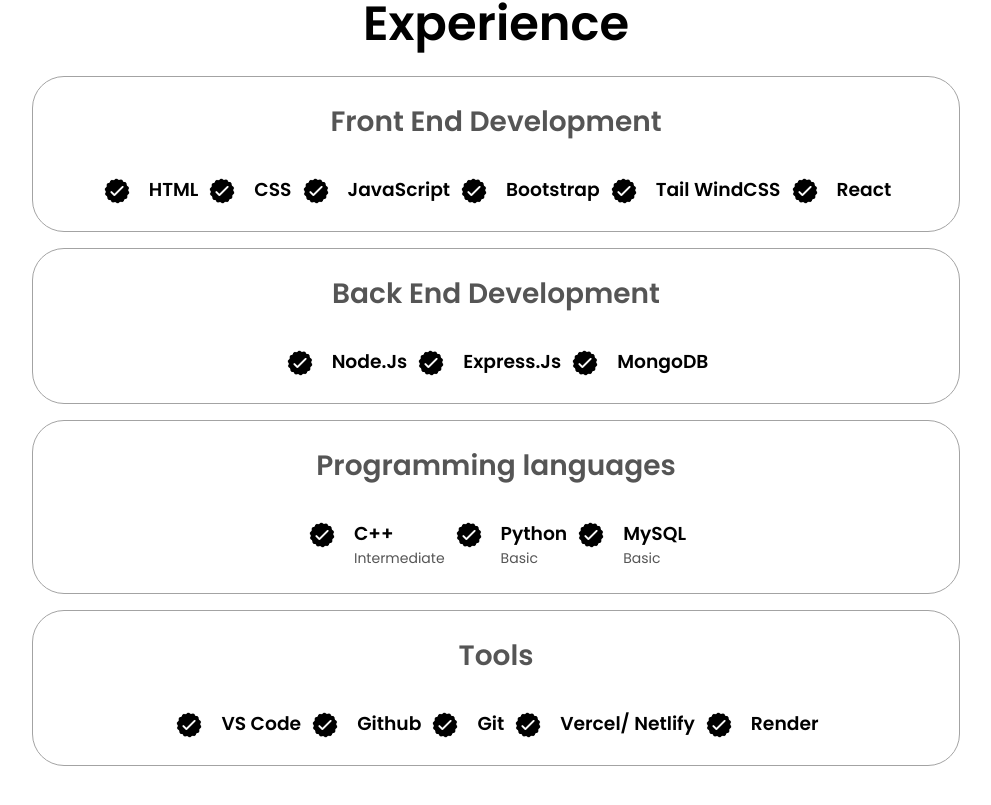
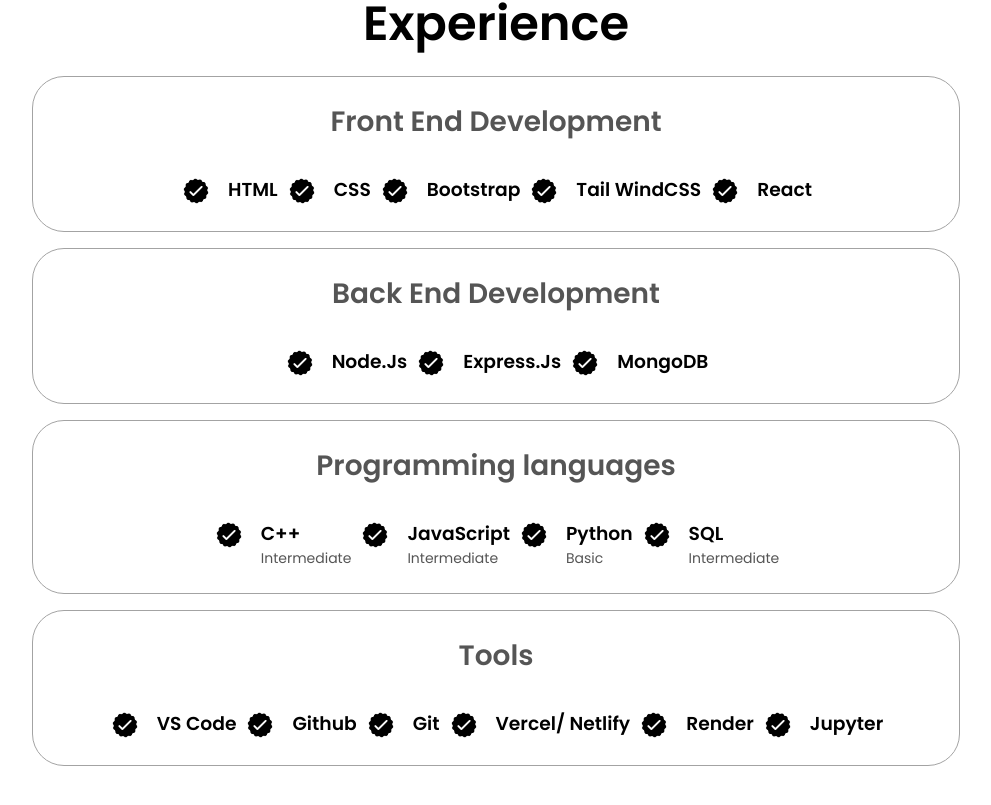
Before and after one commit to PalakPatel-04/Portfolio-, a React (Vite) app: page / in a window 1280 px wide. Shown: the part 1513-2318 px from the top of the page, without its empty margins (144-1135 px from the left). Built offline with nearby package versions, Linux system fonts and the light colour scheme.

Commit message:
Update Experience.jsx

```diff
--- a/src/Components/Home/Experience.jsx
+++ b/src/Components/Home/Experience.jsx
@@ -1,15 +1,30 @@
 import Entry from "./Entry/Entry";
 
 const Experience = ({ items }) => {
+  const programming = [
+    {
+      name: "C++",
+      level: "Intermediate",
+    },
+    {
+      name: "JavaScript",
+      level: "Intermediate",
+    },
+    {
+      name: "Python",
+      level: "Basic",
+    },
+    {
+      name: "SQL",
+      level: "Intermediate",
+    },
+  ];
   const frontend = [
     {
       name: "HTML"
     },
     {
       name: "CSS"
-    },
-    {
-      name: "JavaScript"
     },
     {
       name: "Bootstrap"
@@ -32,20 +47,6 @@ const Experience = ({ items }) => {
       name: "MongoDB"
     },
   ];
-  const programming = [
-    {
-      name: "C++",
-      level: "Intermediate",
-    },
-    {
-      name: "Python",
-      level: "Basic",
-    },
-    {
-      name: "MySQL",
-      level: "Basic",
-    },
-  ];
   const tools = [
     {
       name: "VS Code"
@@ -61,6 +62,9 @@ const Experience = ({ items }) => {
     },
     {
       name: "Render"
+    },
+    {
+      name: "Jupyter"
     }
   ];
   return (
```
